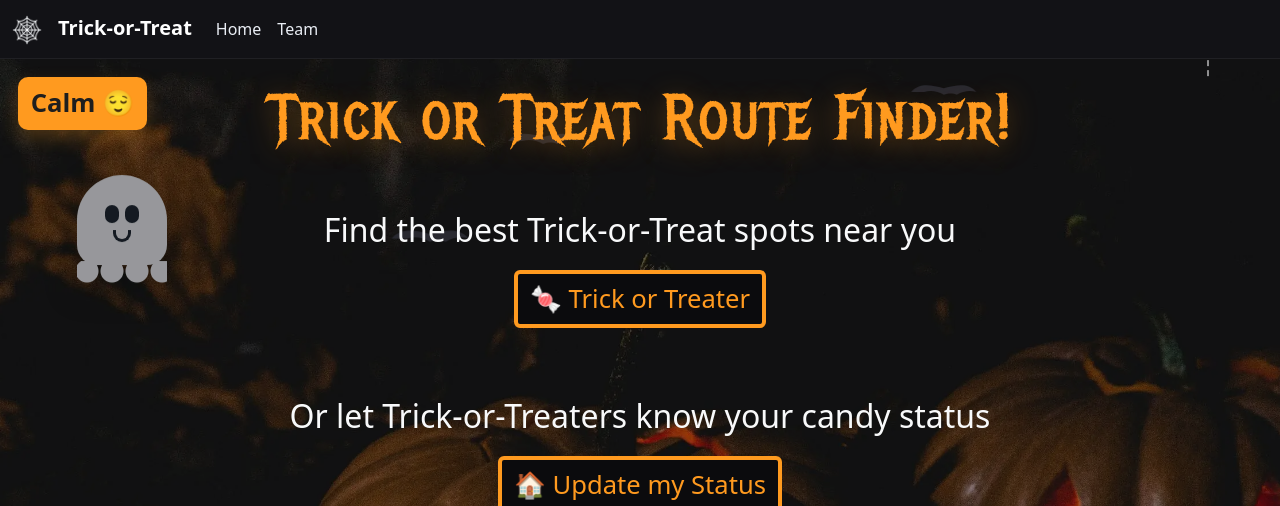
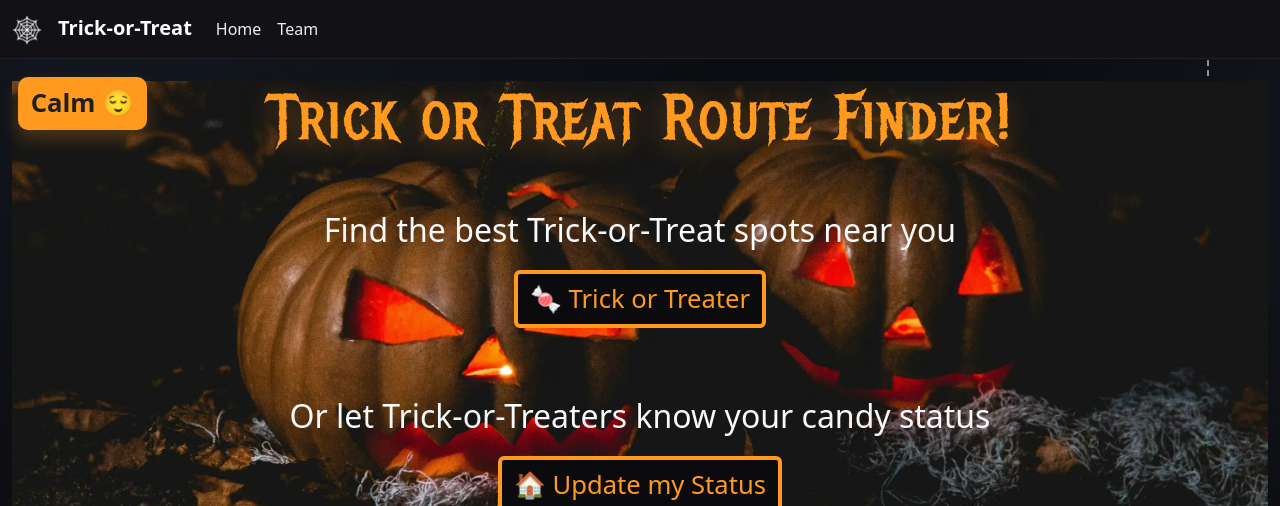
Before and after one commit to trxdave/Trick-or-Treat-Route-Finder, a Django app: page / in a window 1280 px wide. Shown: the top 506 px of the page. Run offline with Django 5.2, Linux system fonts and the light colour scheme; data comes from the database, SQL or seed files in the repository; both versions use the stored data as it was after the commit; some web fonts are replaced; grey boxes are pictures that could not be loaded.

Commit message:
Correct background image position

```diff
--- a/static/CSS/style.css
+++ b/static/CSS/style.css
@@ -31,7 +31,6 @@
 /* Background Image */
 body{
   color: var(--text);
-  background: url(../image/home-bg.webp) no-repeat 55% top / cover;
   font-family: var(--body-font);
   font-size: 1.2rem;
   margin-top: 57px;
@@ -41,6 +40,10 @@
     background-color: rgba(11, 11, 13, .4);
     min-width: 100%;
     min-height: 100vh;
+}
+
+#home-main {
+   background: url(../image/home-bg.webp) no-repeat 55% center / cover;
 }
 
 /* Page title + subtitle */
```
Also changed, not shown: db.sqlite3.
